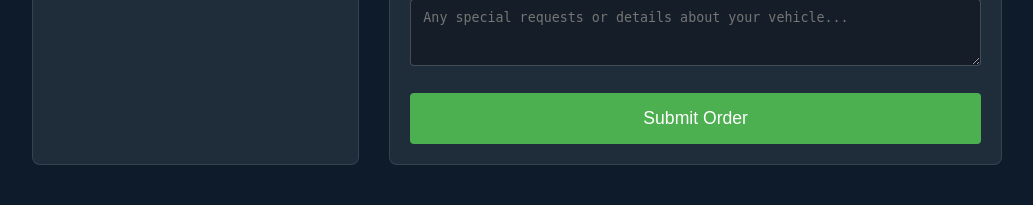
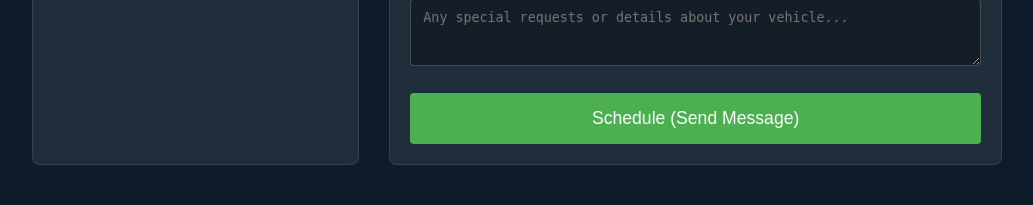
Before and after one commit to cleanfreakdetailz/CleanFreakDetailz, a Flask app: page /checkout in a window 1280 px wide. Shown: the part 855-1060 px from the top of the page, without its empty margins (123-1156 px from the left). Run offline with Flask 3, Linux system fonts and the light colour scheme; data that the repository does not hold is empty.

Commit message:
Initial commit

```diff
--- a/templates/cart.html
+++ b/templates/cart.html
@@ -13,7 +13,7 @@
 
   <div class="cart-actions">
     <a href="{{ url_for('packages') }}" class="cart-btn secondary">Continue Shopping</a>
-    <a href="{{ url_for('checkout') }}" class="cart-btn primary" id="checkout-btn">Proceed to Checkout</a>
+    <a href="{{ url_for('checkout') }}" class="cart-btn primary" id="checkout-btn">Schedule a Detail</a>
   </div>
 </div>
 
--- a/templates/checkout.html
+++ b/templates/checkout.html
@@ -49,7 +49,7 @@
           <textarea id="additional_info" name="additional_info" rows="3" placeholder="Any special requests or details about your vehicle..."></textarea>
         </div>
 
-        <button type="submit" class="submit-order-btn">Submit Order</button>
+        <button type="submit" class="submit-order-btn">Schedule (Send Message)</button>
       </form>
     </div>
   </div>
@@ -210,7 +210,7 @@ document.addEventListener('DOMContentLoaded', function() {
         .then(response => response.json())
         .then(data => {
           if (data.success) {
-            alert('Order submitted successfully! We will contact you soon to confirm your appointment.');
+            alert('Schedule submitted successfully! We will contact you soon to confirm your detail.');
             window.location.href = '/';
           } else {
             alert('Error: ' + data.message);
```
Also changed, not shown: static/5Star.png.
